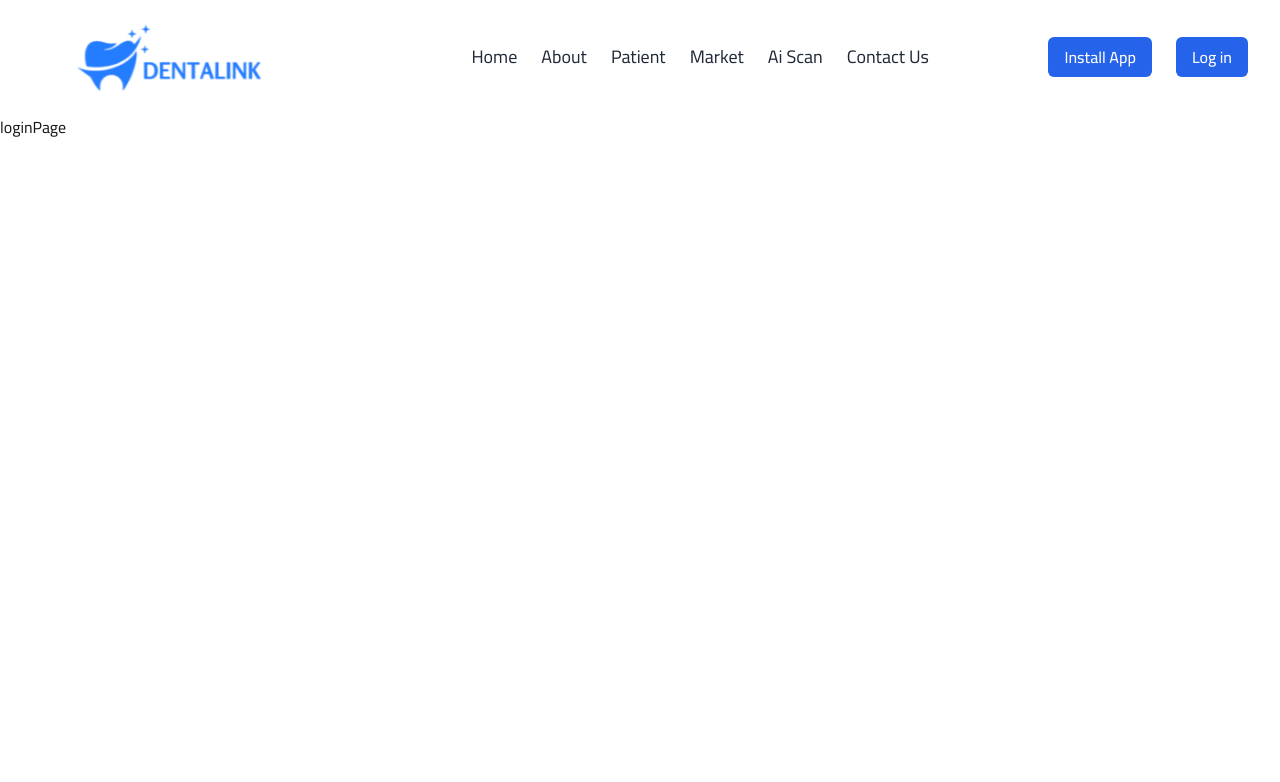
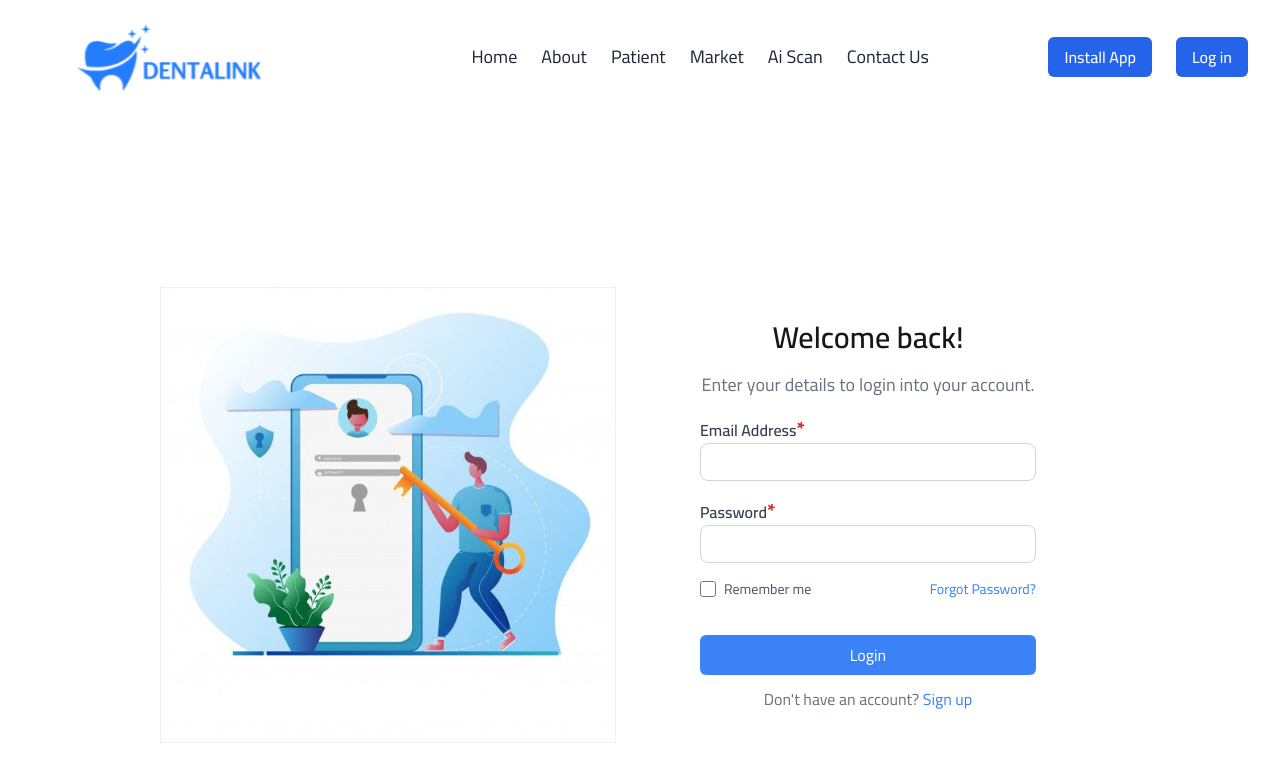
Before and after one commit to doniahusien/denta-Link, a Next.js app: page /login in a window 1280 px wide. Shown: the top 782 px of the page. Built offline with nearby package versions, Linux system fonts and the light colour scheme.

Commit message:
fix login and signup

```diff
--- a/package.json
+++ b/package.json
@@ -15,6 +15,7 @@
     "next": "15.1.6",
     "react": "^19.0.0",
     "react-dom": "^19.0.0",
+    "react-phone-input-2": "^2.15.1",
     "react-redux": "^9.2.0"
   },
   "devDependencies": {
--- a/src/app/(auth)/login/page.jsx
+++ b/src/app/(auth)/login/page.jsx
@@ -1,9 +1,17 @@
 import React from 'react'
-
+import LeftImg from '@/components/UI/LeftImg';
+import imgsrc from "../../../../public/images/login.svg";
+import LogInForm from '@/components/auth/LogInForm';
+import GuestRoute from '@/components/GuestRoute';
 const loginPage = () => {
   return (
-    <div>loginPage</div>
+    <GuestRoute>
+      <div className="flex flex-col md:flex-row min-h-screen w-3/4 mx-auto">
+        <LeftImg imgSrc={imgsrc} />
+        <LogInForm />
+      </div>
+    </GuestRoute>
   )
-}
+};
 
-export default loginPage
+export default loginPage;
--- a/src/app/(auth)/signup/page.jsx
+++ b/src/app/(auth)/signup/page.jsx
@@ -1,9 +1,17 @@
 import React from 'react'
-
+import LeftImg from '@/components/UI/LeftImg';
+import imgsrc from "../../../../public/images/signup.svg";
+import SignUpForm from '@/components/auth/SignUpForm';
+import GuestRoute from '@/components/GuestRoute';
 const signupPage = () => {
   return (
-    <div>signupPage</div>
+    <GuestRoute>
+      <div className="flex flex-col md:flex-row min-h-screen px-20">
+        <LeftImg imgSrc={imgsrc} />
+        <SignUpForm />
+      </div>
+    </GuestRoute>
   )
-}
+};
 
-export default signupPage
+export default signupPage;
--- a/src/components/NavBar.jsx
+++ b/src/components/NavBar.jsx
@@ -38,7 +38,7 @@ const NavBar = () => {
                     {link.subLinks && isMarketOpen === link.label && (
                         <ul
                             className={`absolute ${isMobile ? "mt-2 bg-gray-100" : "left-0 mt-2 bg-white shadow-md"}
-                          p-3 space-y-2 rounded-md ${isMobile ? "" : "w-40"}`}
+                        p-3 space-y-2 rounded-md ${isMobile ? "" : "w-40"}`}
                         >
                             {link.subLinks.map((subLink) => (
                                 <li key={subLink.label}>
@@ -81,7 +81,7 @@ const NavBar = () => {
     );
 
     return (
-        <header className="bg-white">
+        <header className="bg-transparent">
             <div className="container mx-auto flex justify-between items-center py-4 px-6 sm:px-8">
                 {/* Logo */}
                 <div className="flex items-center space-x-2 sm:space-x-4">
```
Also changed, not shown: 1 other file (tests, documents, lock files or other folders).
